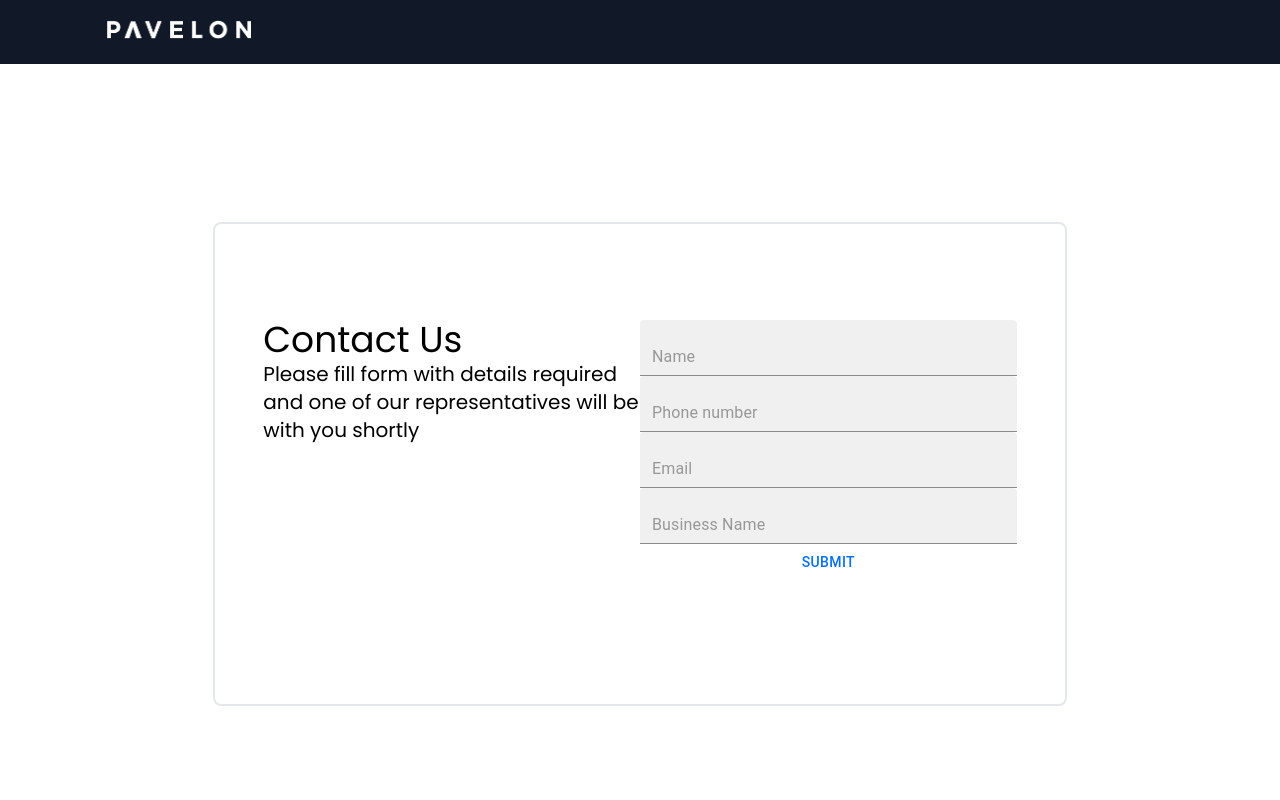
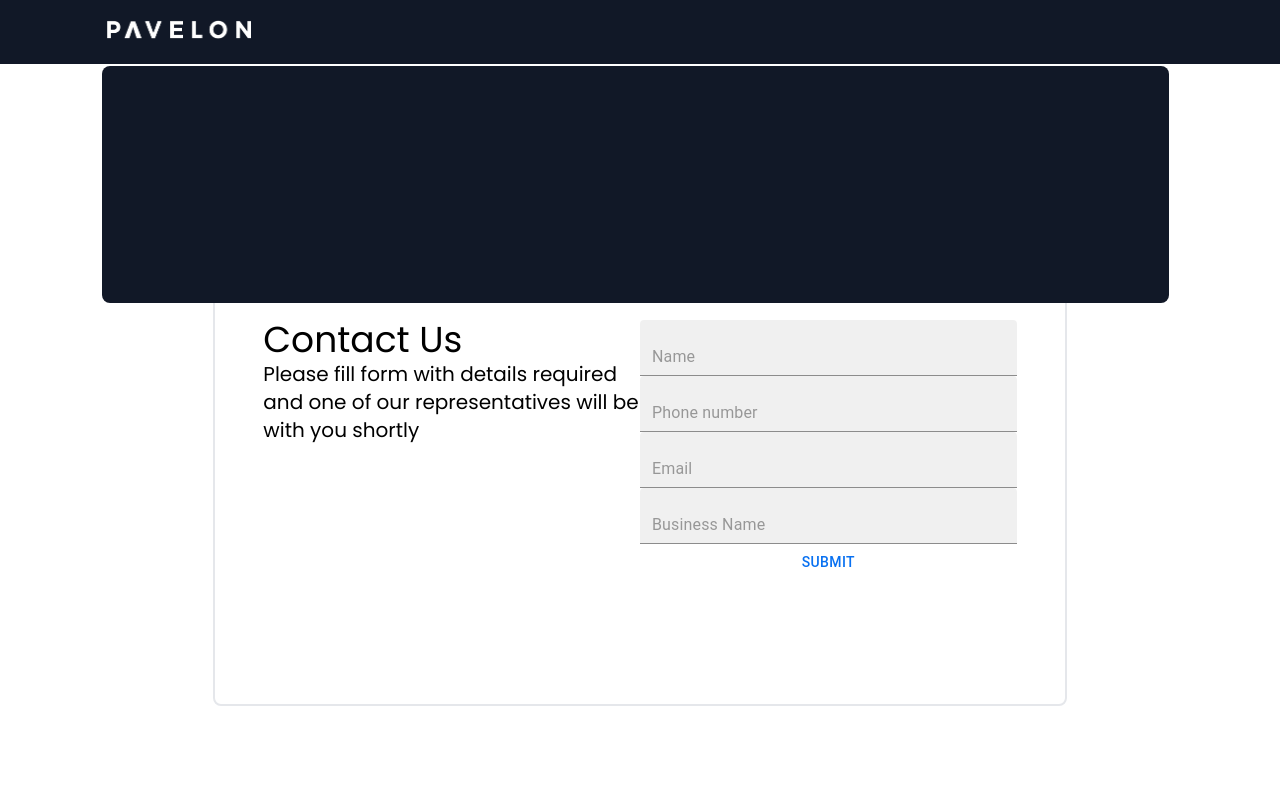
Before and after one commit to EllisOtoo/pavelonv2, a Next.js app: page /contact in a window 1280 px wide. Both pictures are taken after a click on the item "Products". Shown: the top 800 px of the page. Built offline with nearby package versions, Linux system fonts and the light colour scheme.

Commit message:
Updates made to popUp nav

```diff
--- a/components/atoms/MenuItem.tsx
+++ b/components/atoms/MenuItem.tsx
@@ -23,7 +23,7 @@ function MenuItem({ menu }: MenuProp) {
   };
 
   const collapse = (e) => {
-    setShowSubNav(false);
+    // setShowSubNav(false);
   };
 
   return (
--- a/components/organism/PopUpNav.tsx
+++ b/components/organism/PopUpNav.tsx
@@ -31,7 +31,7 @@ function PopUpNav({ menuToDisplay, children }: { menuToDisplay: string[] }) {
   useEffect(() => {
     anime({
       targets: subNavRef.current,
-      translateY: 5,
+      translateY: 2,
     });
     return () => {
       anime.remove(subNavRef.current);
@@ -54,7 +54,7 @@ function PopUpNav({ menuToDisplay, children }: { menuToDisplay: string[] }) {
                 <div className="cursor-pointer w-6/12">
                   <Link href={item.url}>
                     <span
-                      className="font-bold"
+                      className="font-light text-xl"
                       onClick={() => {
                         setShowDropDown(false);
                         setShowSubNav(false);
--- a/pages/_app.tsx
+++ b/pages/_app.tsx
@@ -68,7 +68,7 @@ const subNavItems = [
       icon: <AccountBalanceOutlinedIcon />,
     },
     {
-      title: "Investment As A Service",
+      title: "Investment as a service",
       url: "/digitalLendingApi",
       icon: <Wallet />,
     },
```
